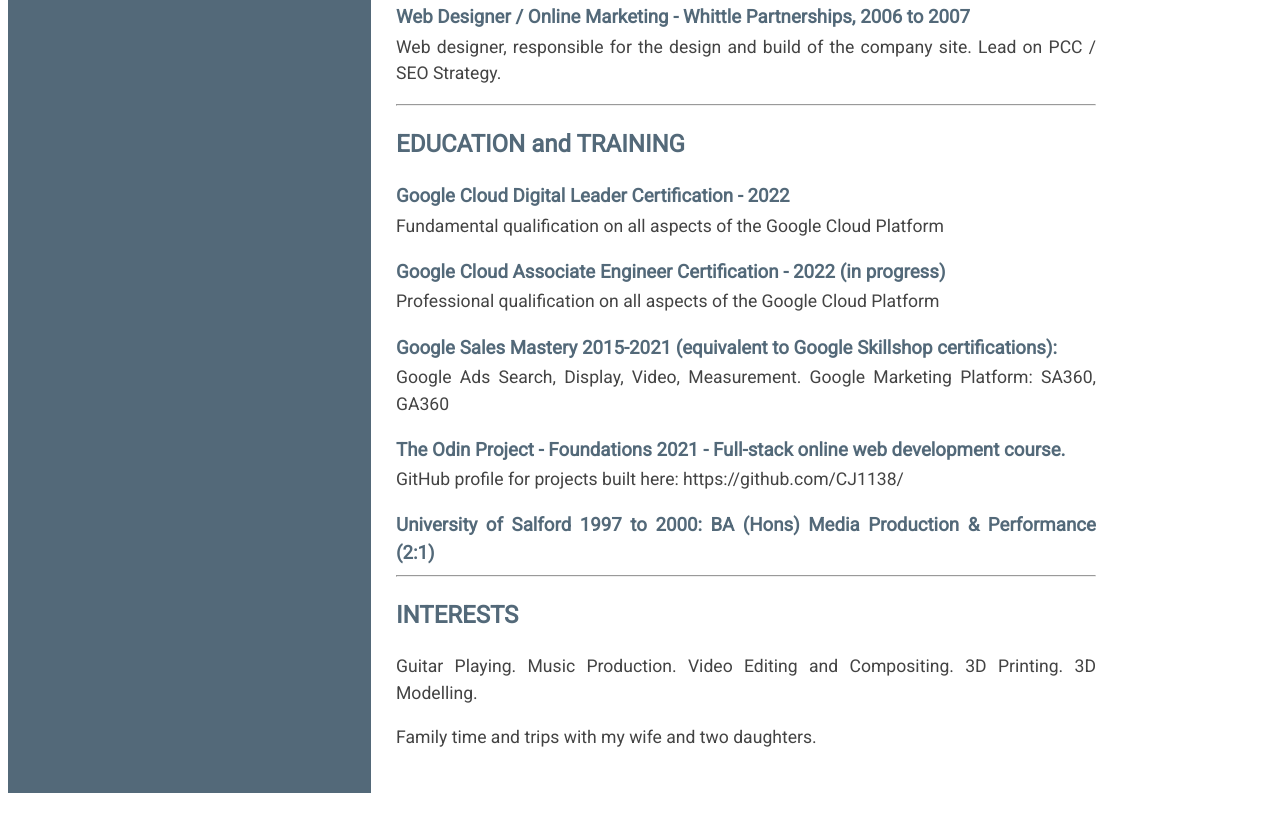
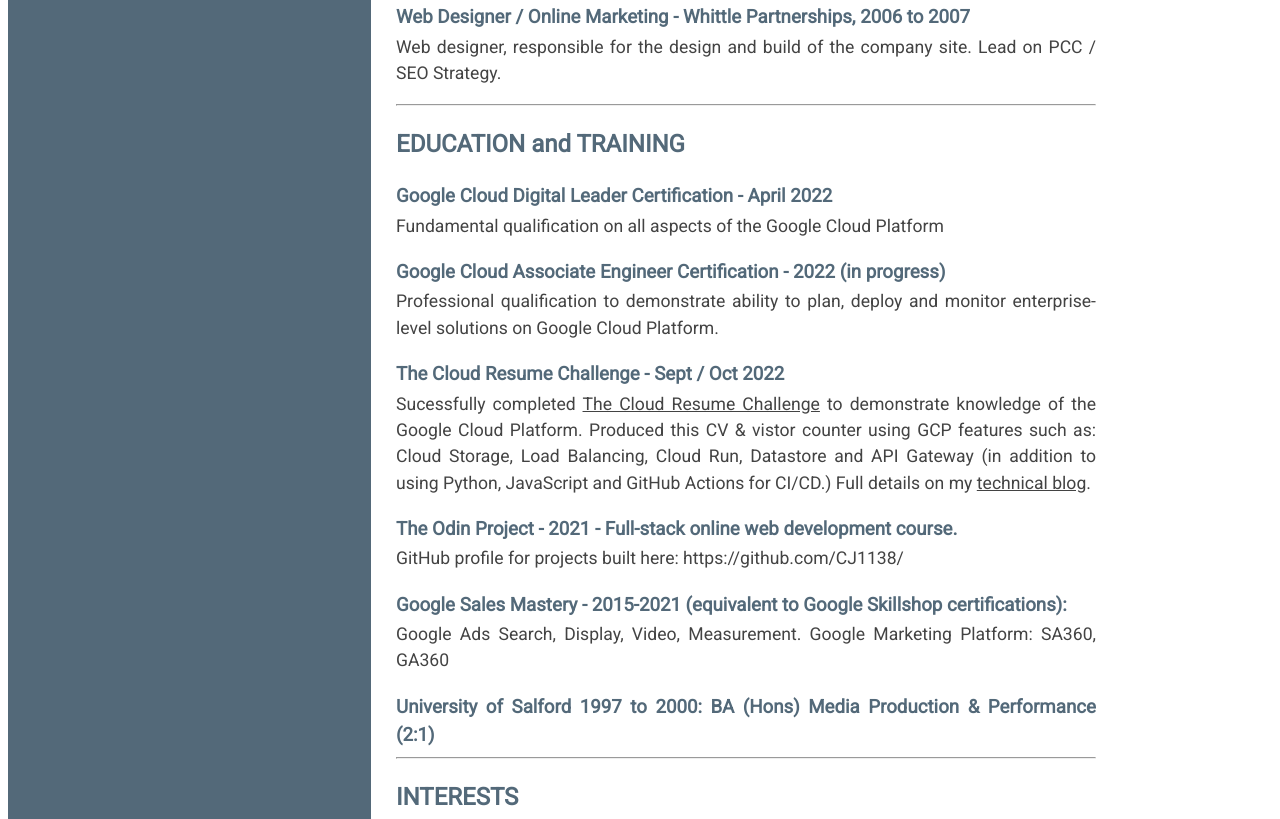
Before and after one commit to CJ1138/crc, a website: page content/index.html in a window 1280 px wide. Shown: the part 1940-2759 px from the top of the page. Drawn offline with Linux system fonts and the light colour scheme; no server answers.

Commit message:
Changed page content and cleaned up some CSS rules

```diff
--- a/content/css/style.css
+++ b/content/css/style.css
@@ -19,6 +19,7 @@
 
 h3 {
     margin-bottom: 0px;
+    font-weight: bold;
 }
 
 p, li{
@@ -29,12 +30,20 @@
     border-top: 0px;
     margin-top: 2.5px;
 }
-a:visited {
+#col1 a:visited {
     color: white;
 }
 
-a {
+#col1 a {
     color: white;
+}
+
+#col2 a:visited {
+    color: #434343;
+}
+
+#col2 a {
+    color: #434343;
 }
 
 i{
--- a/content/index.html
+++ b/content/index.html
@@ -59,8 +59,7 @@
             <ul>
                 <li>Performance Marketing lead (encompassing Google Ads and SA360) for various large UK agencies (including the entire managed WPP UK group.)</li>
                 <li>Responsible for driving incremental revenue via the adoption of new advertising technology, forward thinking and sustainable digital marketing strategies, and the promotion of ad-tech best practice.</li>
-                <li>Set the vision and sales strategy for managed agency partners and collaborated with</li>
-                <li>colleagues across multiple offices in different locations to ensure seamless and consistent delivery of goals.</li>
+                <li>Set the vision and sales strategy for managed agency partners and collaborated with colleagues across multiple offices in different locations to ensure seamless and consistent delivery of goals.</li>
                 <li>Devised and delivered workshops and training sessions on all aspects of the Google Ads platform.</li>
                 <li>Built and delivered training on the Google Analytics Individual Qualification exam (and the GA platform generally), before such training existed.</li>
                 <li>Ran “Search Maturity Workshops” with large advertisers from all verticals, to surface opportunities and create strategies to leverage Big Data to support business objectives.</li>
@@ -93,17 +92,20 @@
 
             <h2>EDUCATION and TRAINING</h2>
 
-            <h3>Google Cloud Digital Leader Certification - 2022</h3>
+            <h3>Google Cloud Digital Leader Certification - April 2022</h3>
             <p>Fundamental qualification on all aspects of the Google Cloud Platform</p>
 
             <h3>Google Cloud Associate Engineer Certification - 2022 (in progress)</h3>
-            <p>Professional qualification on all aspects of the Google Cloud Platform</p>
+            <p>Professional qualification to demonstrate ability to plan, deploy and monitor enterprise-level solutions on Google Cloud Platform.</p>
 
-            <h3>Google Sales Mastery 2015-2021 (equivalent to Google Skillshop certifications):</h3>
+            <h3>The Cloud Resume Challenge - Sept / Oct 2022</h3>
+            <p>Sucessfully completed <a href="https://cloudresumechallenge.dev/docs/the-challenge/googlecloud/">The Cloud Resume Challenge</a> to demonstrate knowledge of the Google Cloud Platform. Produced this CV & vistor counter using GCP features such as: Cloud Storage, Load Balancing, Cloud Run, Datastore and API Gateway (in addition to using Python, JavaScript and GitHub Actions for CI/CD.) Full details on my <a href="https://blog.chrisjohnson.tech/2022/10/13/cloud-resume-challenge-summary-learnings-next-steps/">technical blog</a>.</p>
+
+            <h3>The Odin Project - 2021 - Full-stack online web development course.</h3>
+            <p>GitHub profile for projects built here: https://github.com/CJ1138/</p>
+
+            <h3>Google Sales Mastery - 2015-2021 (equivalent to Google Skillshop certifications):</h3>
             <p>Google Ads Search, Display, Video, Measurement. Google Marketing Platform: SA360, GA360</p>
-
-            <h3>The Odin Project - Foundations 2021 - Full-stack online web development course.</h3>
-            <p>GitHub profile for projects built here: https://github.com/CJ1138/</p>
 
             <h3>University of Salford 1997 to 2000: BA (Hons) Media Production & Performance (2:1)</h3>
 
```
